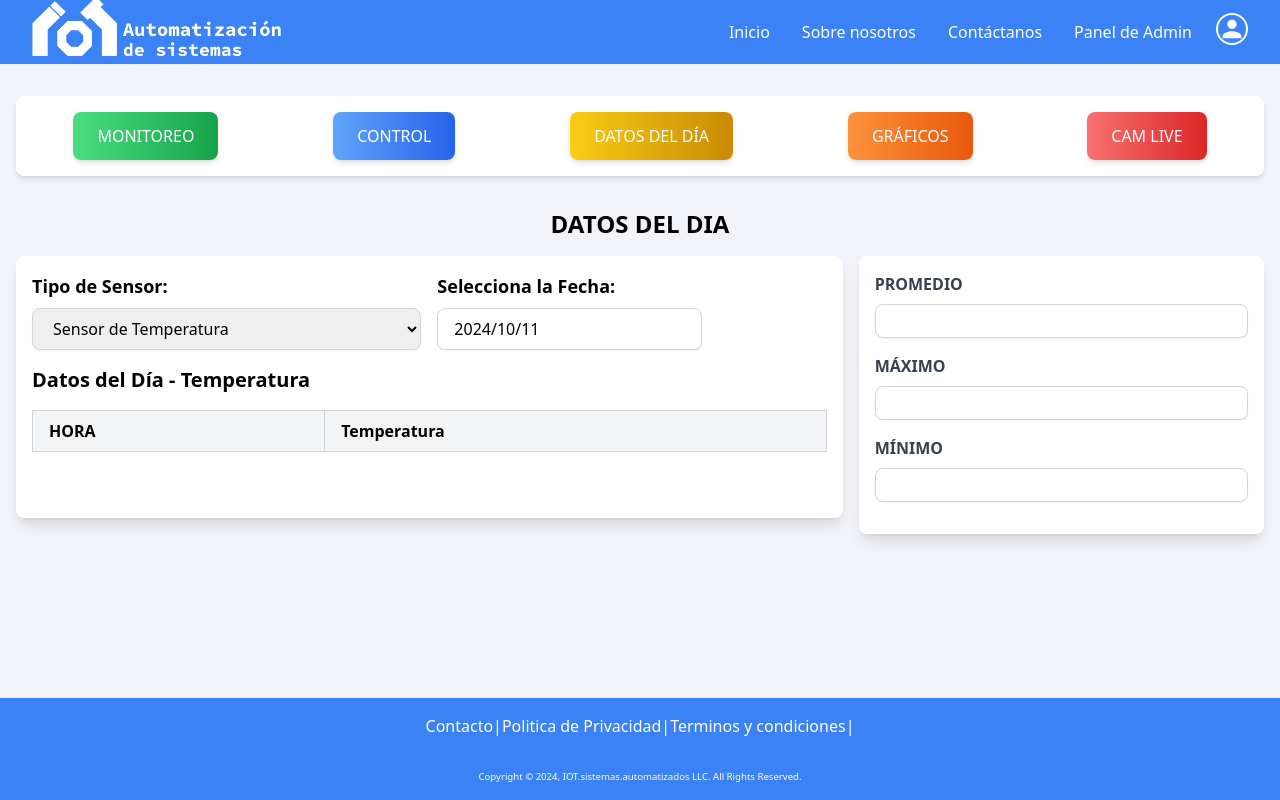
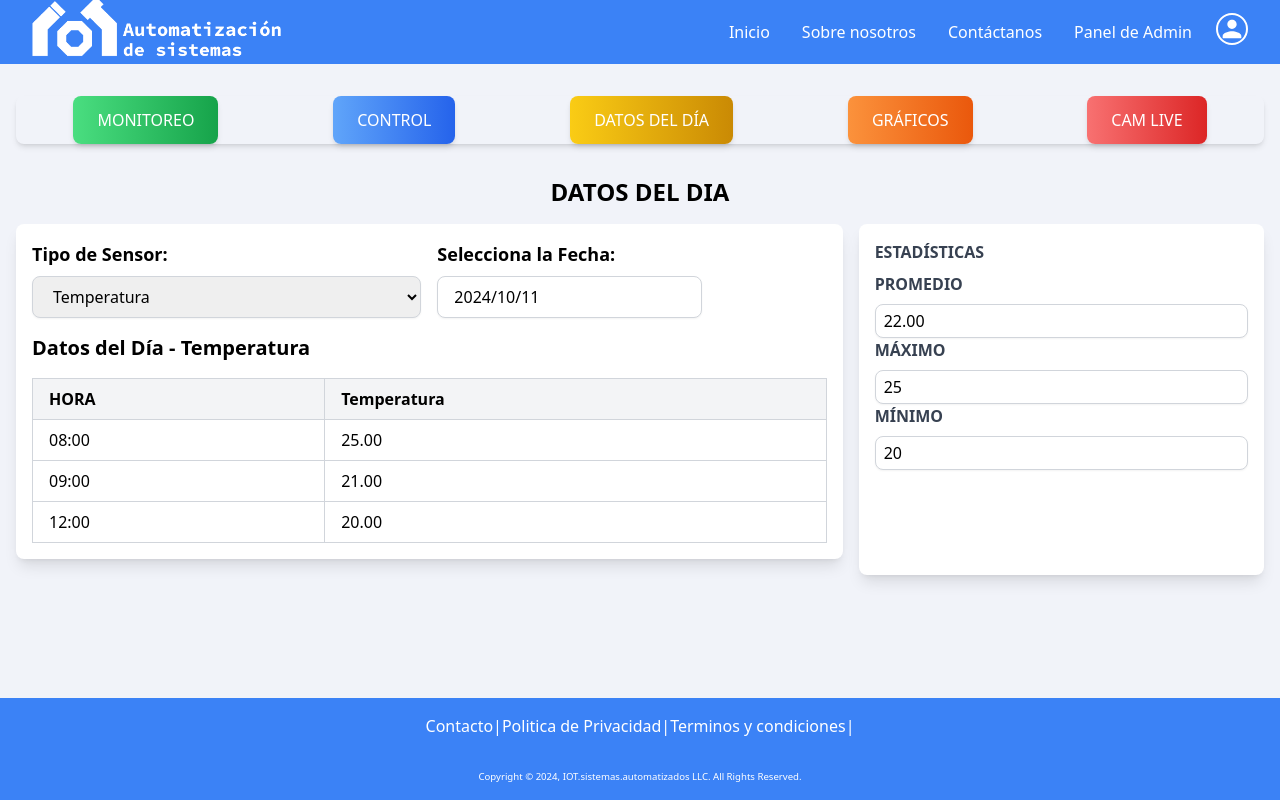
Before and after one commit to gmartinezsenglar/iotautomatizacion, a Next.js app: page /sensores/dia_datos in a window 1280 px wide. Built offline with nearby package versions, Linux system fonts and the light colour scheme.

Commit message:
Logica Calculo Estadisticas con Datos Simulados

```diff
--- a/src/app/sensores/dia_datos/page.jsx
+++ b/src/app/sensores/dia_datos/page.jsx
@@ -1,8 +1,10 @@
 "use client";
-import React, { useState } from "react";
-import DatePicker from "react-datepicker"; // Importar DatePicker
-import "react-datepicker/dist/react-datepicker.css"; // Importar estilos de DatePicker
-import Estadisticas from "@/components/Estadisticas"; // Asegúrate de que la ruta sea correcta
+import React, { useEffect, useState } from "react";
+import DatePicker from "react-datepicker";
+import "react-datepicker/dist/react-datepicker.css";
+import Estadisticas from "@/components/Estadisticas";
+import { obtenerDatosSimulados } from "@/recibir_datos";
+import { calcular_estadisticas } from "@/recibir_datos";
 
 const sensorLabels = {
   temperatura: "Temperatura",
@@ -14,14 +16,34 @@ const sensorLabels = {
 
 const DatosDia = () => {
   const [selectedSensor, setSelectedSensor] = useState("temperatura");
-  const [selectedDate, setSelectedDate] = useState(new Date()); // Estado para la fecha seleccionada
+  const [selectedDate, setSelectedDate] = useState(new Date());
+  const [datosSimulados, setDatosSimulados] = useState([]);
+  const [estadisticas, setEstadisticas] = useState({});
+
+  useEffect(() => {
+    const fetchData = async () => {
+      const datos = await obtenerDatosSimulados();
+      setDatosSimulados(datos);
+    };
+    fetchData();
+  }, []);
+
+  useEffect(() => {
+    const filteredData = datosSimulados.filter(dato => dato.tipo === selectedSensor);
+    const stats = calcular_estadisticas(filteredData);
+    setEstadisticas(stats[selectedSensor] || {});
+  }, [datosSimulados, selectedSensor]);
+
   const sensorLabel = sensorLabels[selectedSensor];
+  const datosFiltrados = datosSimulados.filter(dato => dato.tipo === selectedSensor);
 
   return (
     <main className="container mx-auto mt-8 px-4">
+       {/* Contenedor principal */}
     {/* Barra de navegación estilizada */}
-      <nav className="shadow-md rounded-lg mb-8 bg-white">
-        <ul className="flex flex-wrap justify-center md:justify-around space-y-2 md:space-y-0 py-4">
+    <nav className="shadow-md rounded-lg mb-8">
+      <ul className="flex flex-wrap justify-center md:justify-around space-y-2 md:space-y-0">
+        {/* Lista horizontal de enlaces */}
         <li className="w-full md:w-auto">
           <a
             href="./monitoreo"
@@ -40,7 +62,7 @@ const DatosDia = () => {
         </li>
         <li className="w-full md:w-auto">
           <a
-              href="#"
+            href="./dia_datos"
             className="relative inline-block w-full md:w-auto px-6 py-3 text-white bg-gradient-to-r from-yellow-400 to-yellow-600 rounded-lg shadow-md transition-transform duration-300 ease-in-out hover:scale-105 text-center"
           >
             <span className="relative">DATOS DEL DÍA</span>
@@ -64,14 +86,10 @@ const DatosDia = () => {
         </li>
       </ul>
     </nav>
-
-      {/* Contenedor principal de la tabla y panel de información */}
       <h1 className="text-2xl font-bold mb-4 text-center">DATOS DEL DIA</h1>
       <div className="grid grid-cols-1 md:grid-cols-3 gap-4">
-        {/* Panel de selección de sensor y fecha */}
         <div className="mb-4 md:col-span-2 bg-white shadow-lg rounded-lg p-4">
           <div className="flex justify-between items-center mb-4">
-            {/* Dropdown de selección de sensor */}
             <div className="flex flex-col w-1/2">
               <label htmlFor="sensor" className="text-lg font-bold mb-2">
                 Tipo de Sensor:
@@ -82,15 +100,12 @@ const DatosDia = () => {
                 onChange={(e) => setSelectedSensor(e.target.value)}
                 className="w-full px-4 py-2 border border-gray-300 rounded-lg shadow-sm focus:outline-none focus:ring-2 focus:ring-blue-500"
               >
-                <option value="temperatura">Sensor de Temperatura</option>
-                <option value="eco2">Sensor de CO2</option>
-                <option value="humedad">Sensor de Humedad</option>
-                <option value="tierra">Sensor de Humedad del Suelo</option>
-                <option value="luminosidad">Sensor de Luminosidad</option>
+                {Object.entries(sensorLabels).map(([key, label]) => (
+                  <option key={key} value={key}>{label}</option>
+                ))}
               </select>
             </div>
 
-            {/* Selector de fecha */}
             <div className="flex flex-col w-1/2 ml-4">
               <label className="block text-lg font-bold mb-2" htmlFor="fecha">
                 Selecciona la Fecha:
@@ -105,9 +120,7 @@ const DatosDia = () => {
             </div>
           </div>
 
-          <h2 className="text-xl font-bold mb-4">
-            Datos del Día - {sensorLabel}
-          </h2>
+          <h2 className="text-xl font-bold mb-4">Datos del Día - {sensorLabel}</h2>
           <table className="border-collapse w-full">
             <thead>
               <tr className="bg-gray-100">
@@ -116,13 +129,25 @@ const DatosDia = () => {
               </tr>
             </thead>
             <tbody>
-              {/* Aquí no hay datos que mostrar, la tabla está vacía */}
+              {datosFiltrados.length > 0 ? (
+                datosFiltrados.map((dato, index) => (
+                  <tr key={index}>
+                    <td className="border border-gray-300 px-4 py-2">{dato.hora}</td>
+                    <td className="border border-gray-300 px-4 py-2">{dato.valor.toFixed(2)}</td>
+                  </tr>
+                ))
+              ) : (
+                <tr>
+                  <td colSpan={2} className="border border-gray-300 px-4 py-2 text-center">
+                    Sin datos disponibles
+                  </td>
+                </tr>
+              )}
             </tbody>
           </table>
         </div>
 
-        {/* Componente de Estadísticas a la derecha */}
-          <Estadisticas />
+        <Estadisticas datos={estadisticas} />
       </div>
     </main>
   );
--- a/src/components/Estadisticas.js
+++ b/src/components/Estadisticas.js
@@ -1,9 +1,10 @@
 import React from "react";
 
-const Estadisticas = () => {
+const Estadisticas = ({ datos }) => {
   return (
     <div className="bg-white shadow-lg rounded-lg p-4">
-      <div className="mb-4">
+      <h3 className="text-gray-700 font-bold mb-2">ESTADÍSTICAS</h3>
+      <div>
         <label className="block text-gray-700 font-bold mb-2" htmlFor="promedio">
           PROMEDIO
         </label>
@@ -11,11 +12,12 @@ const Estadisticas = () => {
           id="promedio"
           type="text"
           className="border border-gray-300 px-2 py-1 w-full rounded-lg shadow-sm"
+          value={datos.promedio ? datos.promedio.toFixed(2) : "N/A"}
           readOnly
         />
       </div>
 
-      <div className="mb-4">
+      <div>
         <label className="block text-gray-700 font-bold mb-2" htmlFor="maximo">
           MÁXIMO
         </label>
@@ -23,11 +25,12 @@ const Estadisticas = () => {
           id="maximo"
           type="text"
           className="border border-gray-300 px-2 py-1 w-full rounded-lg shadow-sm"
+          value={datos.maximo !== undefined ? datos.maximo : "N/A"}
           readOnly
         />
       </div>
 
-      <div className="mb-4">
+      <div>
         <label className="block text-gray-700 font-bold mb-2" htmlFor="minimo">
           MÍNIMO
         </label>
@@ -35,6 +38,7 @@ const Estadisticas = () => {
           id="minimo"
           type="text"
           className="border border-gray-300 px-2 py-1 w-full rounded-lg shadow-sm"
+          value={datos.minimo !== undefined ? datos.minimo : "N/A"}
           readOnly
         />
       </div>
--- a/src/recibir_datos.js
+++ b/src/recibir_datos.js
@@ -1,4 +1,4 @@
-async function obtenerDatosSensores() {
+export async function obtenerDatosSensores() {
   try {
     const response = await fetch('URL de API', {
       method: 'GET',
@@ -19,3 +19,48 @@ async function obtenerDatosSensores() {
     console.error('Error:', error);
   }
 }
+
+export async function obtenerDatosSimulados() {
+  const generarValorAleatorio = (min, max) => Math.floor(Math.random() * (max - min + 1)) + min;
+
+  const datosSimulados = [
+    { tipo: 'temperatura', valor: generarValorAleatorio(18, 30), hora: '08:00' },
+    { tipo: 'temperatura', valor: generarValorAleatorio(18, 30), hora: '09:00' },
+    { tipo: 'luminosidad', valor: generarValorAleatorio(100, 500), hora: '10:00' },
+    { tipo: 'luminosidad', valor: generarValorAleatorio(100, 500), hora: '11:00' },
+    { tipo: 'temperatura', valor: generarValorAleatorio(18, 30), hora: '12:00' },
+    { tipo: 'humedad', valor: generarValorAleatorio(30, 60), hora: '08:00' },
+    { tipo: 'humedad', valor: generarValorAleatorio(30, 60), hora: '09:00' },
+    { tipo: 'luminosidad', valor: generarValorAleatorio(100, 500), hora: '12:00' },
+    { tipo: 'tierra', valor: generarValorAleatorio(20, 60), hora: '08:00' },
+    { tipo: 'tierra', valor: generarValorAleatorio(20, 60), hora: '09:00' },
+    { tipo: 'eco2', valor: generarValorAleatorio(400, 600), hora: '10:00' },
+    { tipo: 'eco2', valor: generarValorAleatorio(400, 600), hora: '11:00' },
+    { tipo: 'eco2', valor: generarValorAleatorio(400, 600), hora: '12:00' },
+  ];
+
+  return datosSimulados;
+}
+
+
+
+export const calcular_estadisticas = (datos) => {
+const estadisticas = {};
+
+for (let i = 0; i < datos.length; i++) {
+  const { tipo, valor } = datos[i];
+  if (!estadisticas[tipo]) {
+    estadisticas[tipo] = { total: 0, maximo: valor, minimo: valor, count: 0 };
+  }
+  estadisticas[tipo].total += valor;
+  estadisticas[tipo].count++;
+  if (valor > estadisticas[tipo].maximo) estadisticas[tipo].maximo = valor;
+  if (valor < estadisticas[tipo].minimo) estadisticas[tipo].minimo = valor;
+  }
+
+for (const tipo in estadisticas) {
+  estadisticas[tipo].promedio = estadisticas[tipo].total / estadisticas[tipo].count;
+}
+
+return estadisticas;
+};
```
Lines whose indentation alone changed are shown as unchanged.
